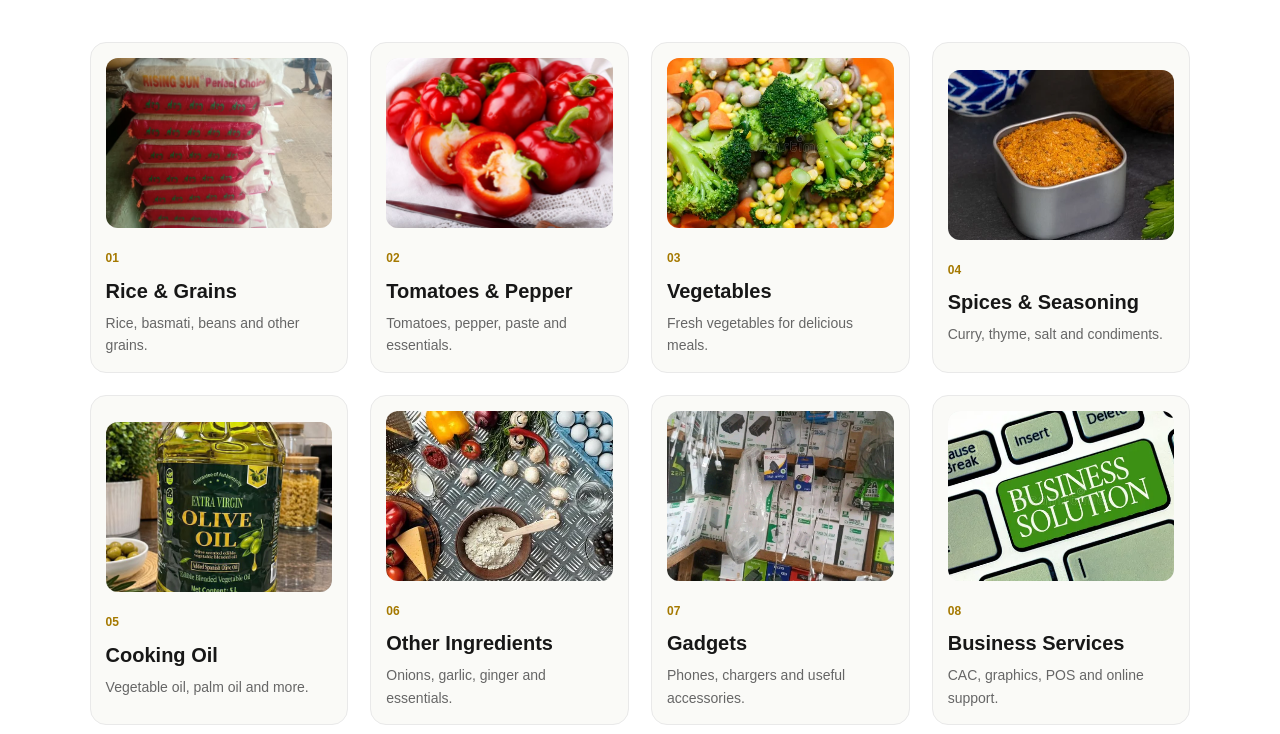
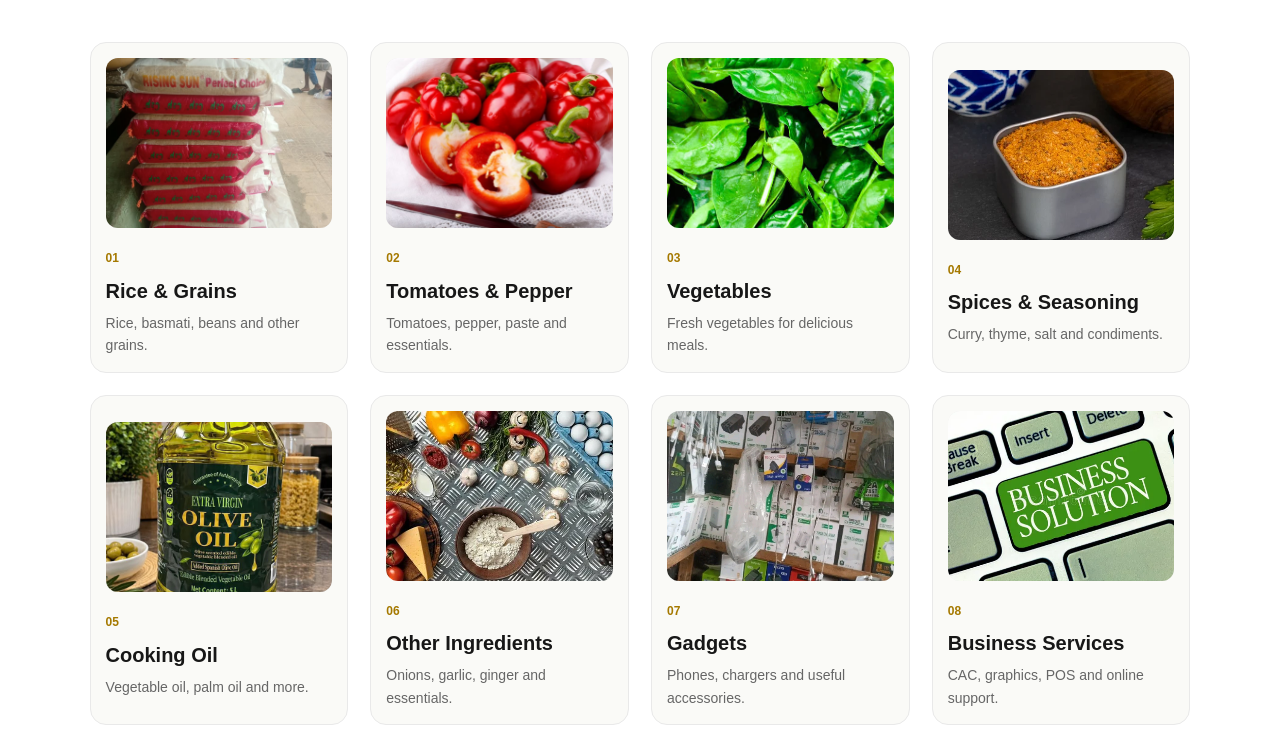
Before and after one commit to Gideon925/enterprise-site, a plain HTML site: page index.html in a window 1280 px wide. Shown: the part 1006-1740 px from the top of the page. Drawn offline with Linux system fonts and the light colour scheme.

Commit message:
Update Emmymax Enterprises website

```diff
--- a/index.html
+++ b/index.html
@@ -220,7 +220,7 @@
                 type="button">
 
             <div class="category-photo">
-                <img src="image/Mixed Vegetables.webp"
+                <img src="image/vagetables.jpeg"
                      alt="Vegetables">
             </div>
 
```
Also changed, not shown: image/Mixed Vegetables.webp (deleted), image/vagetables.jpeg (added).
